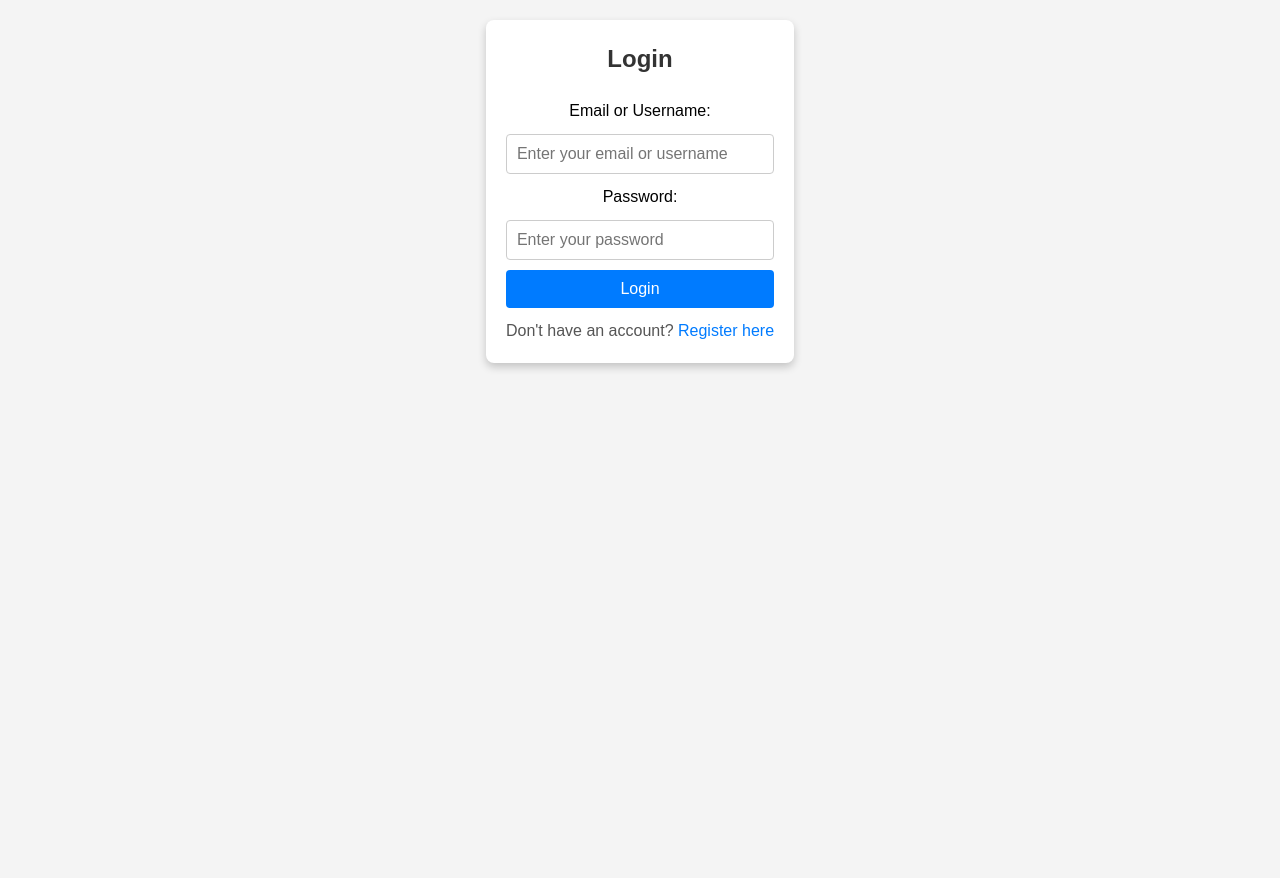
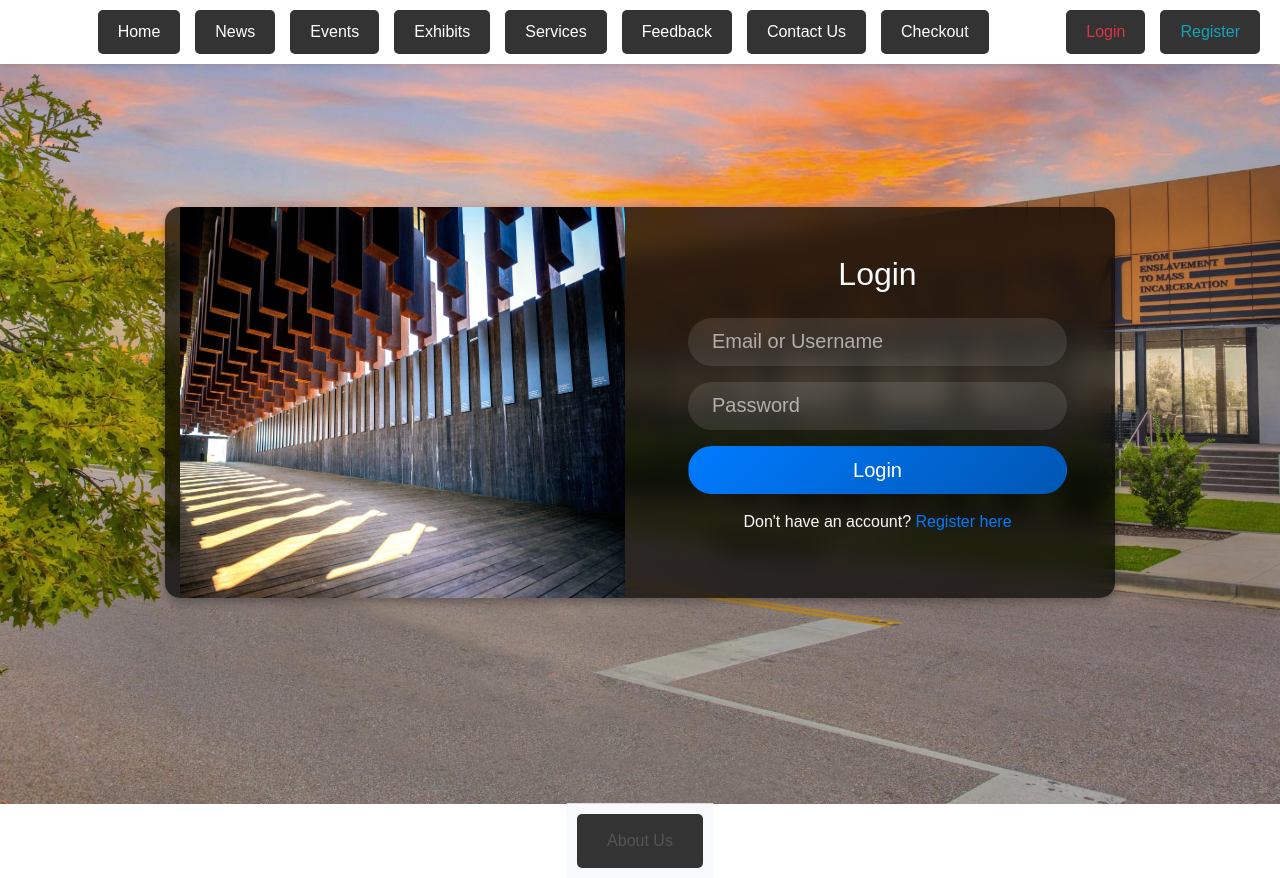
Before and after one commit to Nikoliadis/DEV5003-Nikoliadis, a Flask app: page /login in a window 1280 px wide. Before the commit the page ends 370 px from the top, so only its background shows below. Run offline with Flask 3, Linux system fonts and the light colour scheme; some libraries are stand-ins or nearby versions.

Commit message:
Added More Desing

```diff
--- a/server.py
+++ b/server.py
@@ -4,6 +4,7 @@ from flask_login import LoginManager, UserMixin, login_user, logout_user, login_
 from werkzeug.security import generate_password_hash, check_password_hash
 from flask_migrate import Migrate
 from functools import wraps
+from sqlalchemy.exc import IntegrityError
 import os
 from datetime import datetime
 
@@ -407,6 +408,8 @@ def login():
 
     return render_template('login.html')
 
+from sqlalchemy.exc import IntegrityError  # Import IntegrityError
+
 @app.route('/register', methods=['GET', 'POST'])
 def register():
     if request.method == 'POST':
@@ -414,29 +417,37 @@ def register():
         email = request.form.get('email')
         password = request.form.get('password')
 
-        existing_user = User.query.filter_by(email=email).first()
+        # Check if the username already exists
+        existing_user = User.query.filter_by(username=username).first()
         if existing_user:
-            flash('An account with this email already exists.', 'danger')
+            flash("Username already taken. Please choose another.", "danger")
             return redirect(url_for('register'))
 
-        new_user = User(username=username, email=email)
-        new_user.set_password(password)
+        # Check if the email already exists
+        existing_email = User.query.filter_by(email=email).first()
+        if existing_email:
+            flash("An account with this email already exists.", "danger")
+            return redirect(url_for('register'))
 
-        db.session.add(new_user)
-        db.session.commit()
+        # Hash the password before storing it
+        hashed_password = generate_password_hash(password)
 
+        # Create new user object
+        new_user = User(username=username, email=email, password=hashed_password)
+
+        # Add the user to the session and commit to the database
         db.session.add(new_user)
         try:
             db.session.commit()
-            print("User added successfully!")
-        except Exception as e:
-            print(f"Error adding user to database: {e}")
+            print("User added successfully!")  # Debugging message
+            flash("Registration successful! You can now log in.", "success")
+            return redirect(url_for('login'))
+        except IntegrityError as e:
             db.session.rollback()
+            print(f"Error adding user to database: {e}")  # Debugging message
             flash("An error occurred. Please try again.", "danger")
             return redirect(url_for('register'))
 
-        flash('Registration successful! Please login.', 'success')
-        return redirect(url_for('login'))
     return render_template('register.html')
 
 
--- a/templates/login.html
+++ b/templates/login.html
@@ -1,33 +1,78 @@
-<html lang="en">
-<head>
-    <meta charset="UTF-8">
-    <meta name="viewport" content="width=device-width, initial-scale=1.0">
-    <title>Login</title>
-    <link rel="stylesheet" href="{{ url_for('static', filename='styles.css') }}">
-</head>
-<body>
-    <div class="form-container">
-        <h2>Login</h2>
-        {% with messages = get_flashed_messages(with_categories=true) %}
-        {% if messages %}
-        <div class="messages">
-            {% for category, message in messages %}
-            <p class="alert {{ category }}">{{ message }}</p>
-            {% endfor %}
+{% extends "base.html" %}
+
+{% block content %}
+<style>
+    body {
+        background: url("{{ url_for('static', filename='uploads/EJI-Legacy-Site-About-Museum2.jpg') }}") no-repeat center center/cover;
+        min-height: 100vh;
+        display: flex;
+        align-items: center;
+        justify-content: center;
+    }
+
+    .glass-card {
+        background: rgba(0, 0, 0, 0.7);
+        backdrop-filter: blur(12px);
+        border-radius: 15px;
+        box-shadow: 0 4px 10px rgba(0, 0, 0, 0.3);
+        overflow: hidden;
+        max-width: 950px;
+        width: 100%;
+    }
+
+    .form-control {
+        background: rgba(255, 255, 255, 0.1);
+        border: none;
+        color: white;
+    }
+
+    .form-control::placeholder {
+        color: rgba(255, 255, 255, 0.6);
+    }
+
+    .btn-gradient {
+        background: linear-gradient(135deg, #007bff, #0056b3);
+        color: white;
+        transition: 0.3s;
+        border-radius: 50px;
+    }
+
+    .btn-gradient:hover {
+        background: linear-gradient(135deg, #0056b3, #003d80);
+        transform: scale(1.05);
+    }
+</style>
+
+<div class="container d-flex align-items-center justify-content-center vh-100">
+    <div class="glass-card d-flex flex-row">
+
+        <!-- Image Section -->
+        <div class="col-md-6 d-none d-md-block">
+            <img src="{{ url_for('static', filename='uploads/FreudenbergerHobbs-MontgomeryNewMuseum.jpg') }}"
+                 class="img-fluid h-100 w-100 object-fit-cover" alt="Museum Image">
         </div>
-        {% endif %}
-        {% endwith %}
-        <form action="{{ url_for('login') }}" method="POST">
-            <label for="login">Email or Username:</label>
-            <input type="text" id="login" name="login" required placeholder="Enter your email or username">
 
-            <label for="password">Password:</label>
-            <input type="password" id="password" name="password" required placeholder="Enter your password">
+        <!-- Form Section -->
+        <div class="col-md-6 p-5 text-light d-flex flex-column justify-content-center">
+            <h2 class="text-center mb-4 fw-bold">Login</h2>
 
-            <button type="submit">Login</button>
-        </form>
+            <form action="{{ url_for('login') }}" method="POST">
+                <div class="mb-3">
+                    <input type="text" name="login" class="form-control form-control-lg rounded-pill px-4"
+                           placeholder="Email or Username" required>
+                </div>
+                <div class="mb-3">
+                    <input type="password" name="password" class="form-control form-control-lg rounded-pill px-4"
+                           placeholder="Password" required>
+                </div>
+                <button type="submit" class="btn btn-gradient btn-lg w-100 shadow-sm">Login</button>
+            </form>
 
-        <p>Don't have an account? <a href="{{ url_for('register') }}">Register here</a></p>
+            <p class="mt-3 text-center">
+                Don't have an account?
+                <a href="{{ url_for('register') }}" class="text-primary fw-bold">Register here</a>
+            </p>
+        </div>
     </div>
-</body>
-</html>
+</div>
+{% endblock %}
```
Also changed, not shown: templates/register.html (+108 -19 lines), instance/users.db, static/uploads/EJI-Legacy-Site-About-Museum2.jpg (added), static/uploads/FreudenbergerHobbs-MontgomeryNewMuseum.jpg (added).
